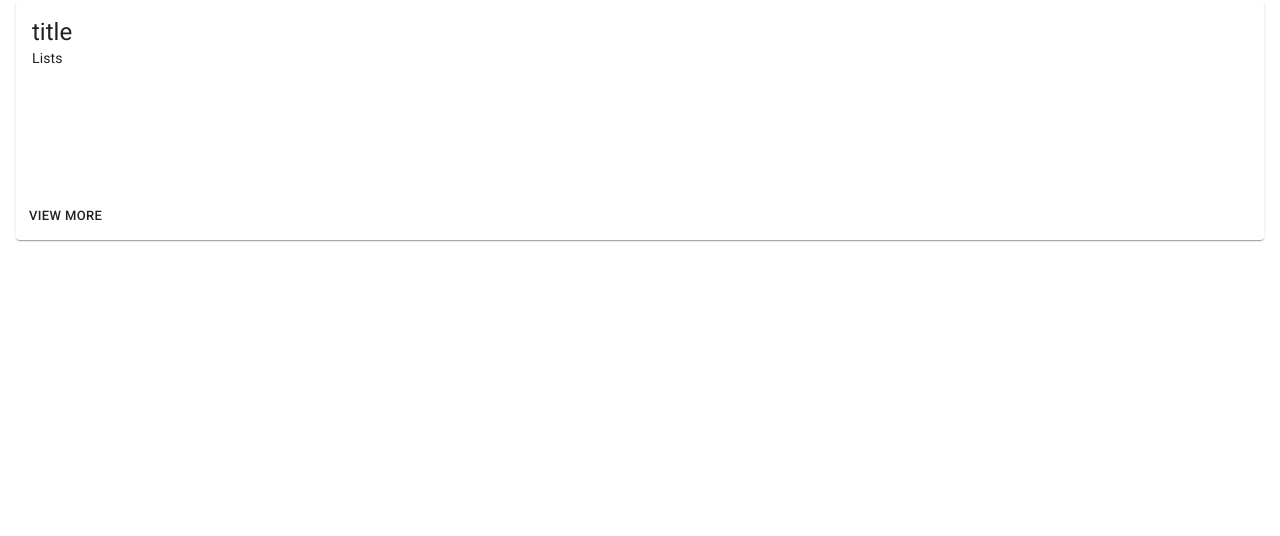
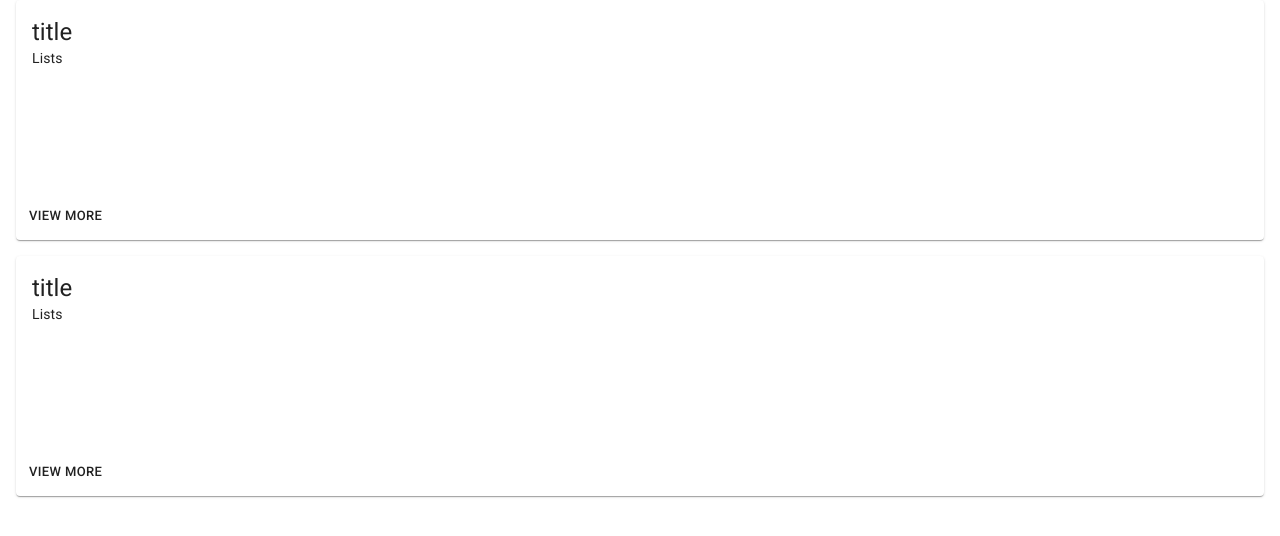
Before and after one commit to jeremeylee/TrackAll, a React (Create React App) app in the folder client/: page / in a window 1280 px wide. Shown: the top 536 px of the page. Built offline with nearby package versions, Linux system fonts and the light colour scheme; data requests are answered from the project's data file.

Commit message:
Pass category title and lists as props to  hoomecard

```diff
--- a/client/src/components/Home.js
+++ b/client/src/components/Home.js
@@ -13,11 +13,18 @@ const Home = props => {
 			setLists(initialLists);
 		});
 	}, []);
-	console.log(categories);
-	console.log(lists);
+	const test = () => {
+		console.log("init");
+		categories.map(category =>
+			lists.map(list => (category.lists.includes(list.id) ? list : ""))
+		);
+	};
 	return (
 		<div>
-			<HomeCard />
+			{test()}
+			{categories.map(category => (
+				<HomeCard title={category.title} list={category.lists} />
+			))}
 		</div>
 	);
 };
```
